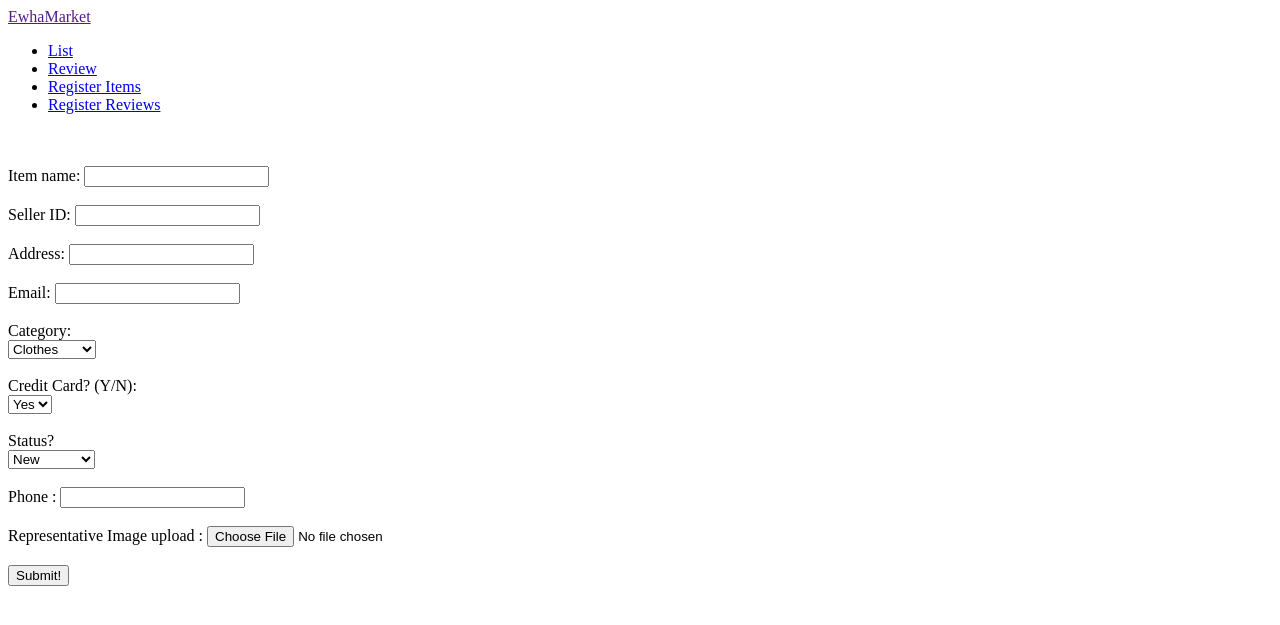
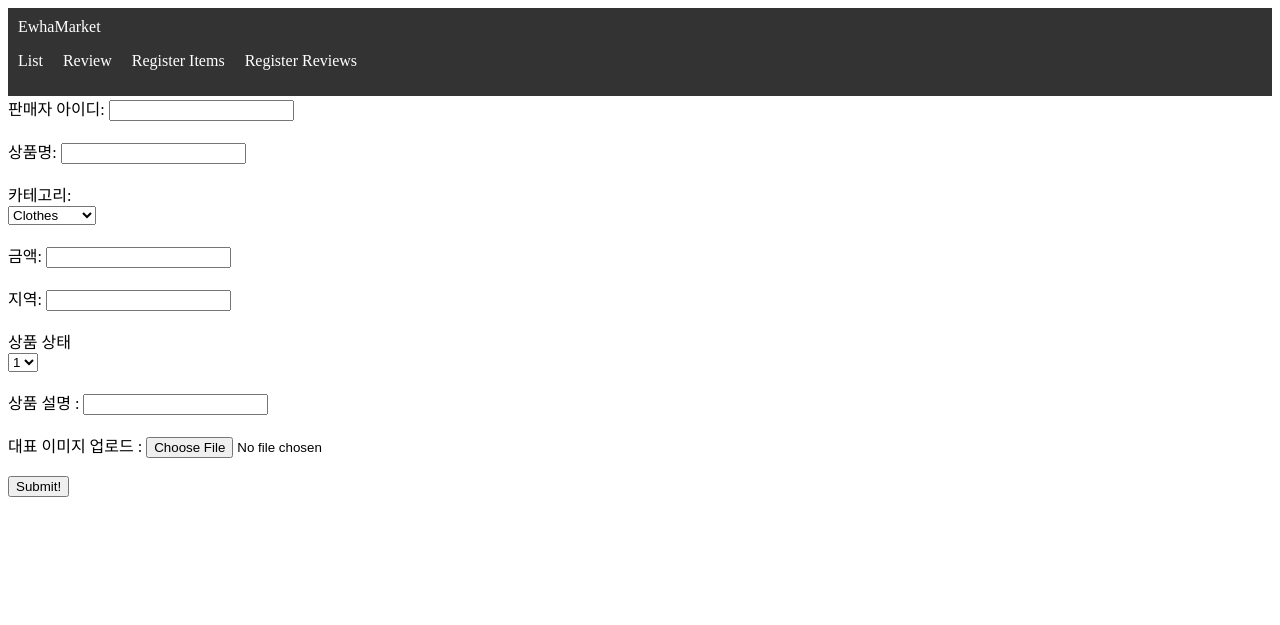
Before and after one commit to dori135/flask_project2023, a Flask app: page /reg_items in a window 1280 px wide. Shown: the top 625 px of the page. Run offline with Flask 3, Linux system fonts and the light colour scheme.

Commit message:
커밋함

```diff
--- a/application.py
+++ b/application.py
@@ -44,7 +44,7 @@ def reg_item_submit_post():
     image_file.save("static/images/{}".format(image_file.filename))
 
     data=request.form
-    return render_template("submit_item_result.html", data=data,
+    return render_template("result.html", data=data,
                            img_path="static/images/{}".format(image_file.filename))
 
 
--- /dev/null
+++ b/static/styles.css
@@ -0,0 +1,24 @@
+nav {
+    background-color: #333;
+    color: #fff;
+    padding: 10px;
+}
+
+nav ul {
+    list-style: none;
+    padding: 0;
+    display: flex;
+}
+
+nav li {
+    margin-right: 20px;
+}
+
+nav a {
+    text-decoration: none;
+    color: #fff;
+}
+
+.content {
+    margin: 20px;
+}
--- a/templates/index.html
+++ b/templates/index.html
@@ -4,14 +4,14 @@
     <meta charset="UTF-8">
     <meta name="viewport" content="width=device-width, initial-scale=1.0">
     <title>Home</title>
-    <link rel="stylesheet" href="{{ url_for('static', filename='style.css') }}">
+    <link rel="stylesheet" href="{{ url_for('static', filename='styles.css') }}">
     <script src="{{ url_for('static', filename='main.js') }}" defer></script>
 </head>
 <body>
     <nav class="navbar">
         <div class="navbar__logo">
 
-            <a href="">EwhaMarket</a>
+            <a href="/">EwhaMarket</a>
         </div>
         <ul class="navbar__menu">
             <li><a href="/list">List</a></li>
@@ -23,10 +23,10 @@
             <i class="fas fa-bars"></i>
         </a>
     </nav>
-<section>
-    {% block section %}
+    <section>
+        {% block section %}
 
-    {% endblock section %}
-</section>
+        {% endblock section %}
+    </section>
 </body>
 </html>
--- a/templates/reg_items.html
+++ b/templates/reg_items.html
@@ -2,64 +2,60 @@
 
 {% block section %}
 <form action="/submit_item_post" method="post" enctype="multipart/form-data" action="/submit_item_post">
-    <div><br><br>
-        <label for="name">Item name: </label>
+
+    <div>
+        <label for="seller"> 판매자 아이디: </label>
+        <input type="text" name="seller" id="seller" required><br><br>
+    </div>
+
+
+    <div>
+        <label for="name">상품명: </label>
         <input type="text" name="name" id="name" required><br><br>
     </div>
 
     <div>
-        <label for="seller"> Seller ID: </label>
-        <input type="text" name="seller" id="seller" required><br><br>
-    </div>
-
-    <div>
-        <label for="addr"> Address: </label>
-        <input type="text" name="addr" id="addr" required><br><br>
-    </div>
-
-    <div>
-        <label for="tel">Email: </label>
-        <input type="text" name="email" id="email" required><br><br>
-    </div>
-
-
-    <div>
-        <label for="category">Category: </label>
+        <label for="category">카테고리: </label>
         <br>
         <select id="category" name="category">
             <option value="Clothes" selected> Clothes </option>
             <option value="Beauty"> Beauty </option>
             <option value="Books"> Books </option>
             <option value="Furniture"> Furniture </option>
-<option value="Electronics"> Electronics </option>
-<option value="ETC"> ETC </option>
-    </select><br><br>
-</div>
+            <option value="Electronics"> Electronics </option>
+            <option value="ETC"> ETC </option>
+        </select><br><br>
+    </div>
+
+    <div>
+        <label for="tel"> 금액: </label>
+        <input type="text" name="email" id="email" required><br><br>
+    </div>
+
+
+    <div>
+        <label for="addr"> 지역: </label>
+        <input type="text" name="addr" id="addr" required><br><br>
+    </div>
+
 <div>
-    <label for="card">Credit Card? (Y/N): </label>
+    <label for="status">상품 상태 </label>
     <br>
-    <select id="card" name="card">
-        <option value="Y" selected>Yes</option>
-        <option value="N">No</option>
+    <select id="status" name="status">
+        <option value="1" selected>1</option>
+        <option value="2">2</option>
+        <option value="3">3</option>
+        <option value="4">4</option>
+        <option value="5">5</option>
     </select><br><br>
 </div>
 
 <div>
-    <label for="status">Status? </label>
-    <br>
-    <select id="status" name="status">
-        <option value="new" selected>New</option>
-        <option value="lnew">Likely New</option>
-        <option value="used">Used</option>
-    </select><br><br>
-</div>
-
-<div>
-    <label for="phone">Phone : </label>
+    <label for="phone"> 상품 설명 : </label>
     <input type="text" name="phone" id="phone"><br><br>
 </div>
 <div>
-    <label for="img">Representative Image upload : </label>
+    <label for="img">대표 이미지 업로드 : </label>
     <input type="file" name="file" /><br><br>
 </div>
 <div>
--- a/templates/reg_reviews.html
+++ b/templates/reg_reviews.html
@@ -0,0 +1,5 @@
+{% extends "index.html" %}
+
+{% block section %}
+
+{% endblock section %}
--- a/templates/review.html
+++ b/templates/review.html
@@ -0,0 +1,5 @@
+{% extends "index.html" %}
+
+{% block section %}
+
+{% endblock section %}
```
Also changed, not shown: templates/result.html (added, +30 -0 lines), templates/submit_item_result.html (deleted, +0 -29 lines), static/images/AirPurifier.jfif, static/style.css (deleted).
